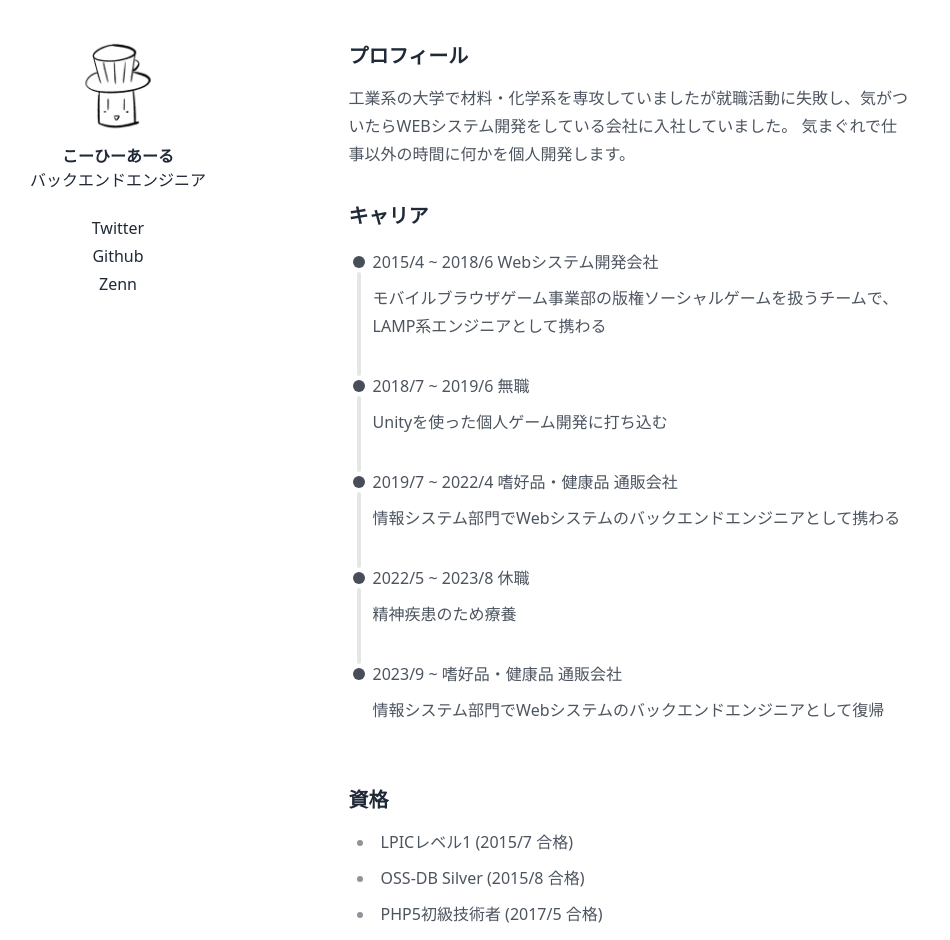
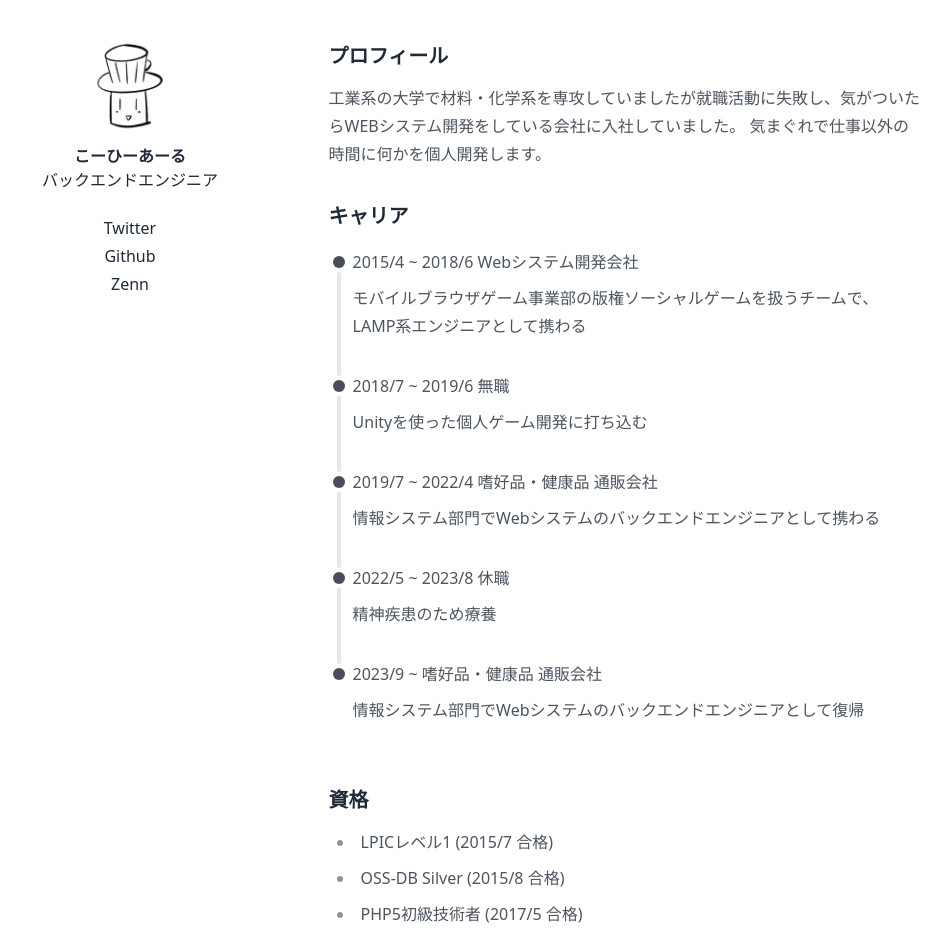
Before and after one commit to coffee-r/coffee-r.github.io, a Next.js app: page / in a window 1280 px wide. Shown: the top 940 px of the page, without its empty margins (138-1088 px from the left). Built offline with nearby package versions, Linux system fonts and the light colour scheme.

Commit message:
リニューアル

```diff
--- a/src/app/layout.tsx
+++ b/src/app/layout.tsx
@@ -3,7 +3,14 @@ import "./globals.css";
 
 export const metadata: Metadata = {
   title: "こーひーあーる",
-  description: "こーひーあーるの自己紹介ページです",
+  description: "こーひーあーる ポートフォリオサイト",
+  openGraph: {
+    type: "website",
+    url: "https://coffee-r.github.io",
+    title: "こーひーあーる",
+    description: "こーひーあーる ポートフォリオサイト",
+    images: "https://coffee-r.github.io/avator.jpeg"
+  }
 };
 
 export default function RootLayout({
--- a/src/app/page.tsx
+++ b/src/app/page.tsx
@@ -2,7 +2,7 @@ import Link from "next/link";
 
 export default function Home() {
   return (
-    <div className="mx-auto max-w-screen-lg">
+    <div className="max-w-screen-lg mx-auto px-4">
       <div className="flex flex-col md:flex-row justify-between mt-8 md:mt-10">
 
         <aside className="text-center hidden md:block md:w-1/4">
@@ -21,7 +21,7 @@ export default function Home() {
         </aside>
 
         <div className="flex justify-center mb-8 md:hidden">
-          <img className="w-28 h-28" src="/avator.jpeg" alt="avator" />
+          <img className="w-24 h-24" src="/avator.jpeg" alt="avator" />
           <div className="px-2 flex flex-col justify-center leading-normal">
             <h5 className="font-bold text-xl">こーひーあーる</h5>
             <p className="text-xl">バックエンドエンジニア</p>
@@ -34,7 +34,7 @@ export default function Home() {
 
         </div>
 
-        <article className="prose mx-auto px-4">
+        <article className="prose mx-auto">
 
           <h3>プロフィール</h3>
 
@@ -156,6 +156,10 @@ export default function Home() {
 
           <h3>趣味</h3>
 
+          <p>
+            自然と触れ合うアウトドアが好きです。
+          </p>
+
           <img className="w-full" src="/yarigatake.jpeg" alt="yarigatake"/>
 
         </article>
--- a/tailwind.config.ts
+++ b/tailwind.config.ts
@@ -13,6 +13,21 @@ const config: Config = {
         "gradient-conic":
           "conic-gradient(from 180deg at 50% 50%, var(--tw-gradient-stops))",
       },
+      typography: {
+        DEFAULT: {
+          css: {
+            a: {
+              wordBreak: 'break-all',
+            },
+            p: {
+              wordBreak: 'break-all',
+            },
+            li: {
+              wordBreak: 'break-all',
+            },
+          },
+        },
+      },
     },
   },
   plugins: [
```
